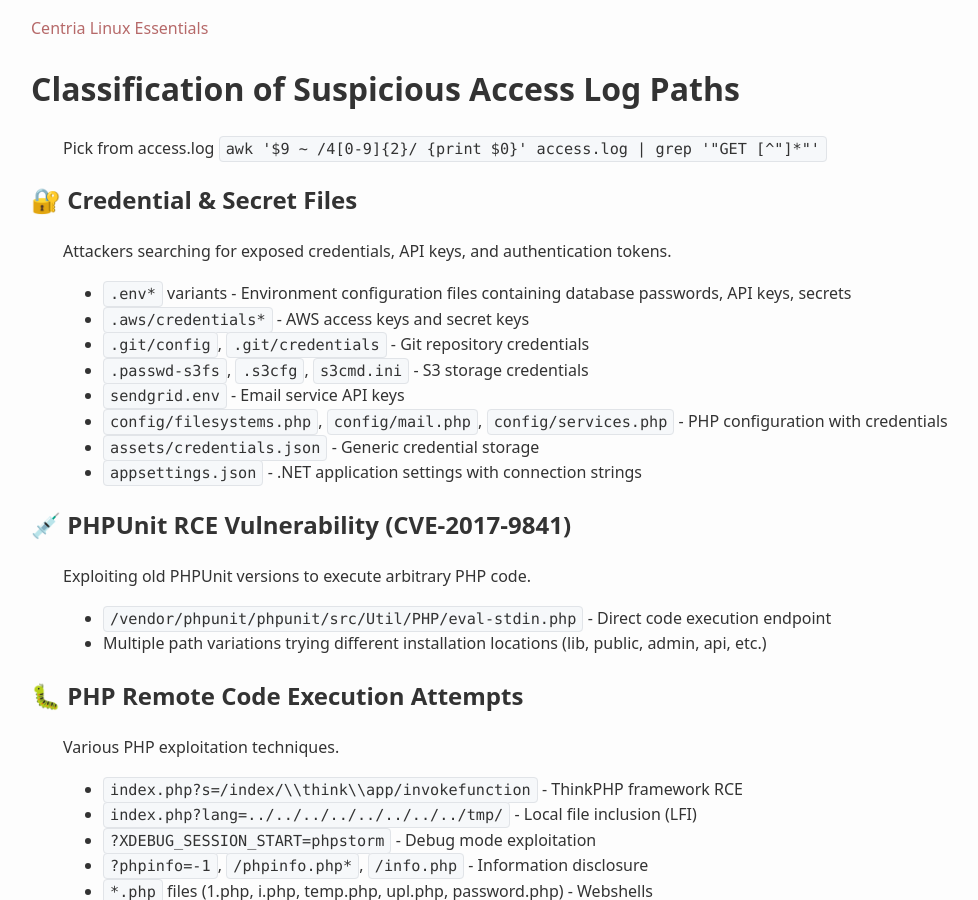
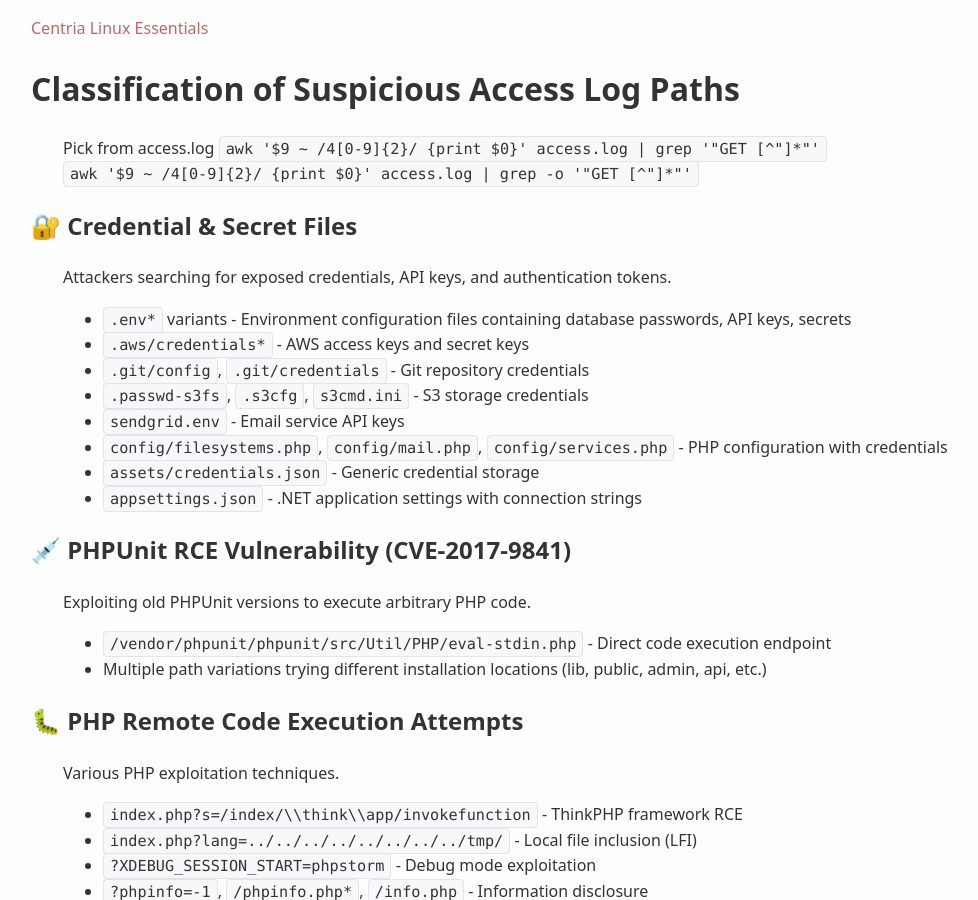
Before and after one commit to averkoc/lx, a Jekyll site: the page built from docs/accesslog_suspicious.md, in a window 1280 px wide and 900 px high. Shown: the whole window, without its empty margins (129-1107 px from the left). Built offline with Jekyll 4.4.1, drawn with Linux system fonts in a browser that asks for light colours; our own code applies the rules of GitHub Pages for plain Markdown files.

Commit message:
Enhance access log extraction commands
Added an alternative command to extract GET requests from access.log.

```diff
--- a/docs/accesslog_suspicious.md
+++ b/docs/accesslog_suspicious.md
@@ -1,5 +1,7 @@
 # Classification of Suspicious Access Log Paths
 Pick from access.log `awk '$9 ~ /4[0-9]{2}/ {print $0}' access.log | grep '"GET [^"]*"'`
+`awk '$9 ~ /4[0-9]{2}/ {print $0}' access.log | grep -o '"GET [^"]*"'`
+
 ## 🔐 Credential & Secret Files
 Attackers searching for exposed credentials, API keys, and authentication tokens.
 
```
